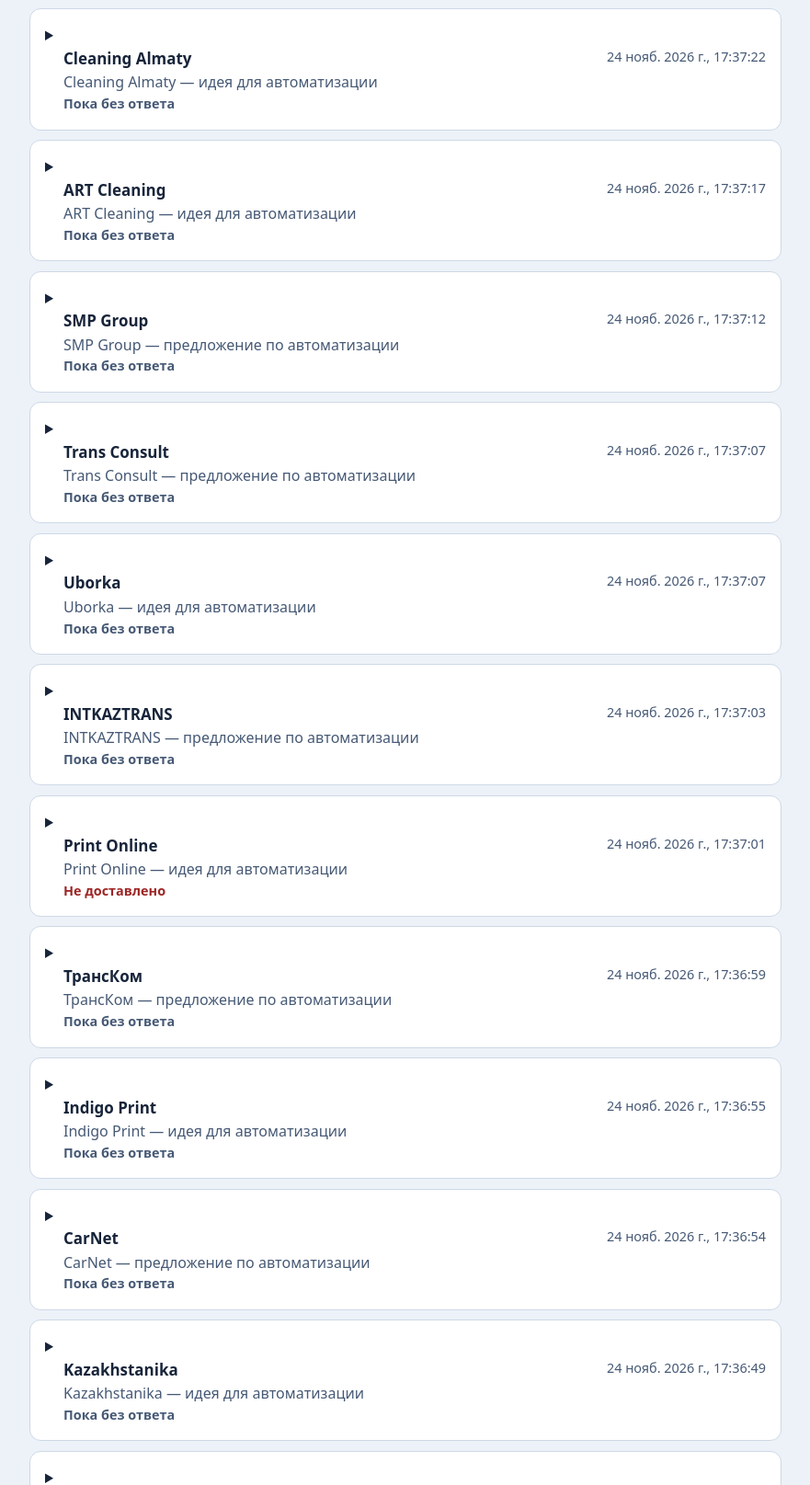
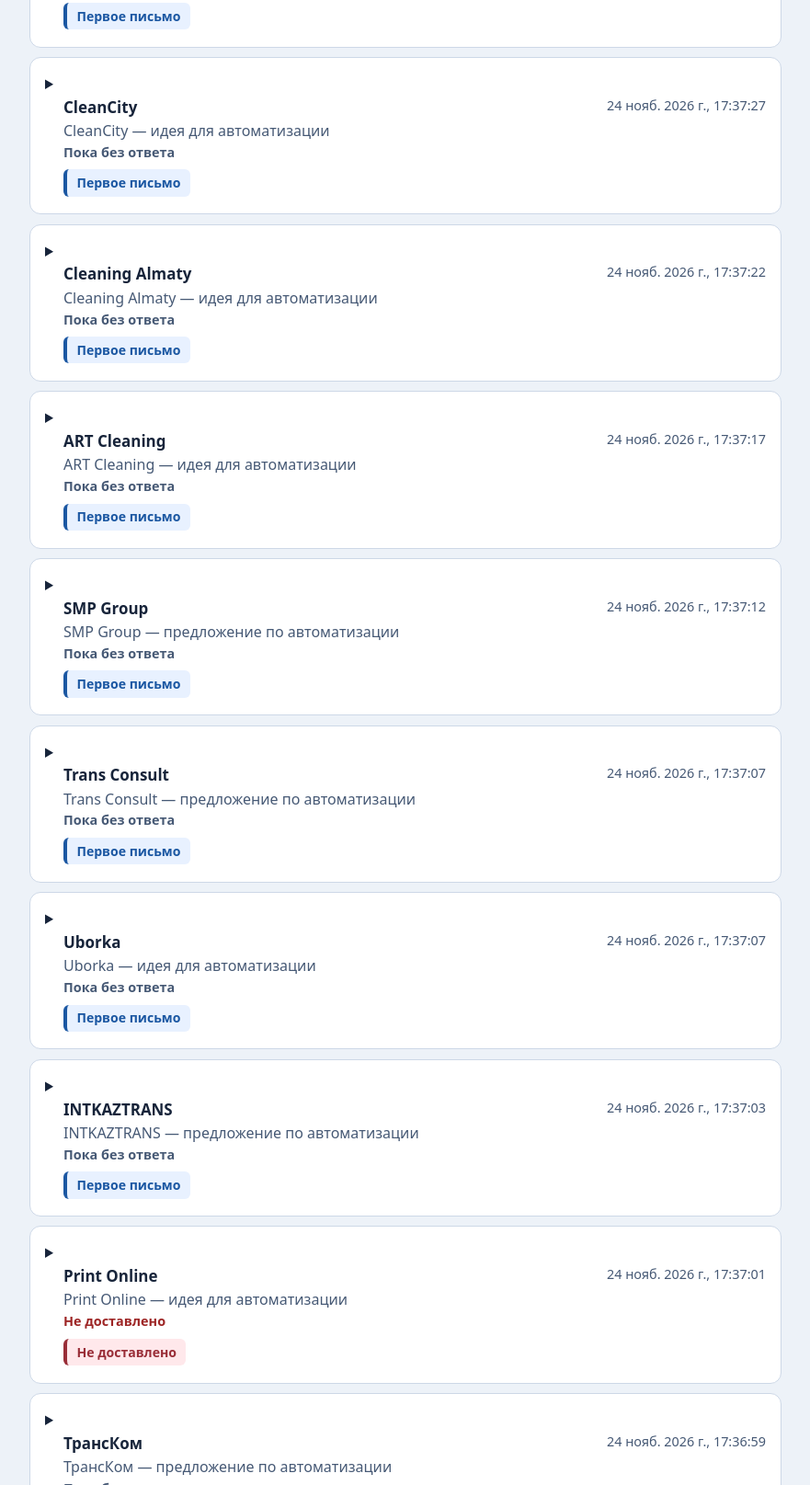
Before and after one commit to uudx/outreach-log, a plain HTML site: page index.html in a window 1280 px wide. Shown: the part 1185-2800 px from the top of the page at 92% size, without its empty margins (199-1080 px from the left). Drawn offline with Linux system fonts and the light colour scheme.

Commit message:
Add color-coded outreach stages with local editing

```diff
--- a/index.html
+++ b/index.html
@@ -29,6 +29,16 @@ summary strong{font-size:1.06rem}
 .actions{display:flex;flex-wrap:wrap;gap:.65rem;margin-bottom:.2rem}
 .actions a{display:inline-block;border:1px solid #8293ab;border-radius:8px;padding:.55rem .75rem;color:#183d64;font-weight:650;text-decoration:none}
 .status{margin-left:1.25rem;display:block;font-size:.9rem;font-weight:650;color:#465975}
+.stage{--tone:#1b57a2;--wash:#e8f1ff;display:inline-flex;align-items:center;gap:.45rem;max-width:100%;margin:.45rem 0 .15rem 1.25rem;padding:.24rem .65rem;border-left:4px solid var(--tone);border-radius:6px;background:var(--wash);color:var(--tone);font-size:.88rem;font-weight:750}
+.stage.first_reply{--tone:#00635d;--wash:#dcf6f1}
+.stage.discussing{--tone:#814800;--wash:#fff0d5}
+.stage.in_progress{--tone:#6436a4;--wash:#f0e6ff}
+.stage.completed{--tone:#21683e;--wash:#e1f5e7}
+.stage.closed{--tone:#4e596d;--wash:#eceff4}
+.stage.undelivered{--tone:#992d37;--wash:#ffe8eb}
+.stage-control{display:block;margin:1rem 0}
+.stage-control select{max-width:100%;width:16rem}
+.stage-note{display:block;margin-top:.35rem;color:#465975;font-size:.875rem;font-weight:400}
 .status.replied{color:#00634b}
 .status.bounced{color:#9d2525}
 select{font:inherit;display:block;margin-top:.3rem;padding:.65rem .6rem;border:1px solid #8293ab;border-radius:8px;background:white;color:inherit}
@@ -534,6 +544,27 @@ const formatter = new Intl.DateTimeFormat('ru-RU', {
 const query = document.querySelector('#query');
 const statusFilter = document.querySelector('#status');
 const statuses = {replied:'Есть ответ', waiting:'Пока без ответа', bounced:'Не доставлено', automatic:'Автоответ', unchecked:'Не проверено'};
+const stages = {
+  first_email:'Первое письмо',
+  first_reply:'Первый ответ',
+  discussing:'Обсуждается',
+  in_progress:'В работе',
+  completed:'Выполнено',
+  closed:'Закрыто',
+  undelivered:'Не доставлено'
+};
+const stageKey = 'outreach-log:stages:v1';
+let stageOverrides = {};
+try {
+  stageOverrides = JSON.parse(localStorage.getItem(stageKey) || '{}') || {};
+} catch {}
+function currentStage(item) {
+  const saved = stageOverrides[item.gmailThreadId];
+  if (Object.hasOwn(stages, saved)) return saved;
+  if (item.replyStatus === 'replied') return 'first_reply';
+  if (item.replyStatus === 'bounced') return 'undelivered';
+  return 'first_email';
+}
 const list = document.querySelector('#letters');
 const count = document.querySelector('#count');
 function element(tag, content, className) {
@@ -551,6 +582,13 @@ function letter(item) {
   meta.append(element('strong', item.company), date);
   summary.append(meta, element('span', item.subject, 'subject'),
     element('span', statuses[item.replyStatus], 'status ' + item.replyStatus));
+  const stage = element('span');
+  function showStage(value) {
+    stage.className = 'stage ' + value;
+    stage.textContent = stages[value];
+  }
+  showStage(currentStage(item));
+  summary.append(stage);
   const message = element('div', '', 'message');
   message.append(element('p', 'Кому — ' + item.to, 'address'), element('p', item.body, 'body'));
   const gmailUrl = 'https://mail.google.com/mail/u/0/#all/' + item.gmailThreadId;
@@ -573,7 +611,32 @@ function letter(item) {
     link.rel = 'noopener noreferrer';
     actions.append(link);
   }
-  message.append(actions);
+  const stageControl = element('label', 'Этап переписки', 'stage-control');
+  const select = element('select');
+  const automatic = element('option', 'По статусу Gmail');
+  automatic.value = '';
+  select.append(automatic);
+  for (const [value, label] of Object.entries(stages)) {
+    const option = element('option', label);
+    option.value = value;
+    select.append(option);
+  }
+  const savedStage = stageOverrides[item.gmailThreadId];
+  select.value = Object.hasOwn(stages, savedStage) ? savedStage : '';
+  const note = element('small', 'Выбранный этап хранится в этом браузере.', 'stage-note');
+  select.addEventListener('change', () => {
+    if (select.value) stageOverrides[item.gmailThreadId] = select.value;
+    else delete stageOverrides[item.gmailThreadId];
+    showStage(currentStage(item));
+    try {
+      localStorage.setItem(stageKey, JSON.stringify(stageOverrides));
+      note.textContent = 'Выбранный этап хранится в этом браузере.';
+    } catch {
+      note.textContent = 'Браузер не сохранил этап. Он сбросится при обновлении страницы.';
+    }
+  });
+  stageControl.append(select, note);
+  message.append(stageControl, actions);
   details.append(summary, message);
   return details;
 }
```
